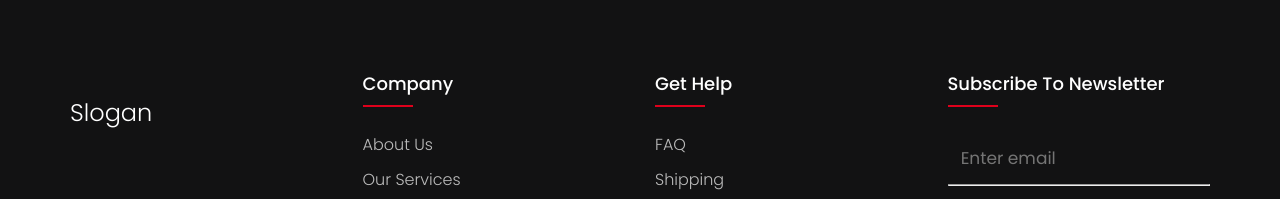
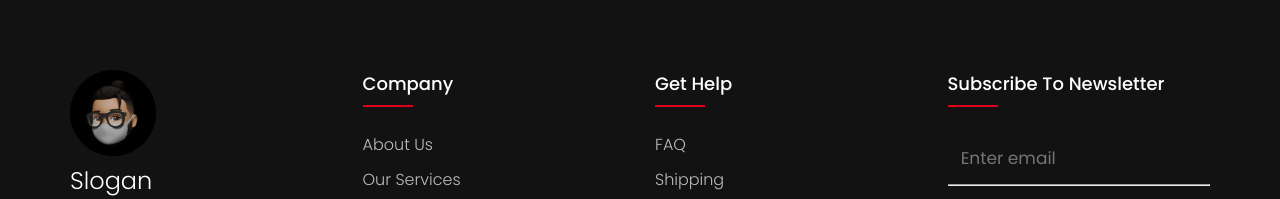
Before and after one commit to Iamvishant01/ECNEWPC01, a plain HTML site: page Index.html in a window 1280 px wide. Shown: the part 2272-2471 px from the top of the page. Drawn offline with nearby package versions, Linux system fonts and the light colour scheme.

Commit message:
Update Index.html

```diff
--- a/Index.html
+++ b/Index.html
@@ -102,7 +102,7 @@
     <div class="containerfoot">
         <div class="row">
          <div class="footer-col">
-             <img src="logo-fotor-2024012823754.png" alt="">
+             <img src="Logo/logo-fotor-2024012823754.png" alt="">
              <h2 style="color: #fff; font-weight: 300;" id="Slogan">Slogan</h2>
          </div>
             <div class="footer-col">
```
